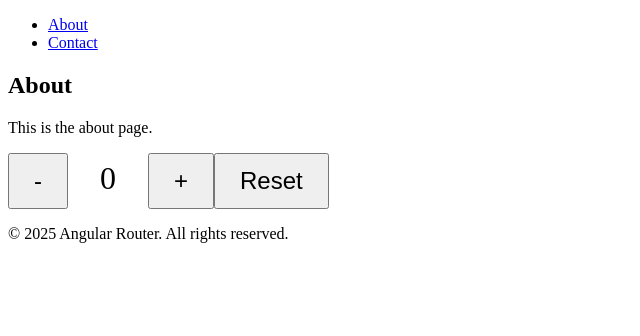
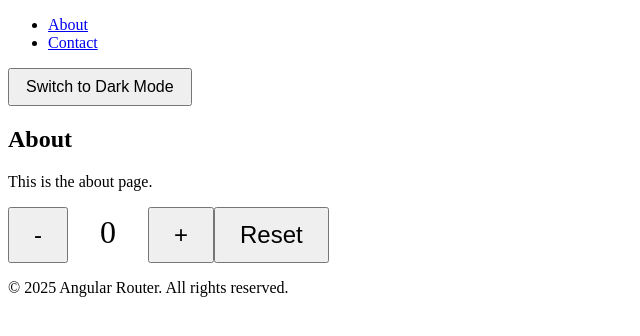
Before and after one commit to hoapham2k2/portfolio, an Angular app: page /about in a window 1280 px wide. Shown: the top 336 px of the page, without its empty margins (0-640 px from the left). Built offline with nearby package versions, Linux system fonts and the light colour scheme.

Commit message:
add theme toggle button
Co-authored-by: hoapham2k2 <20520995@gm.uit.edu.vn>

```diff
--- a/src/app/components/header/header.component.html
+++ b/src/app/components/header/header.component.html
@@ -5,5 +5,7 @@
         <a routerLink="/about" routerLinkActive="active">About</a></li>
       <li><a routerLink="/contact" routerLinkActive="active">Contact</a></li>
     </ul>
+
+    <app-theme-toggle/>
   </nav>
 </header>
--- a/src/app/components/header/header.component.ts
+++ b/src/app/components/header/header.component.ts
@@ -1,9 +1,10 @@
 import { Component } from '@angular/core';
 import { RouterLink, RouterLinkActive } from '@angular/router';
+import { ThemeToggleComponent } from '../theme-toggle/theme-toggle.component';
 
 @Component({
   selector: 'app-header',
-  imports: [RouterLink, RouterLinkActive],
+  imports: [RouterLink, RouterLinkActive, ThemeToggleComponent],
   templateUrl: './header.component.html',
   styleUrl: './header.component.css'
 })
--- /dev/null
+++ b/src/app/components/theme-toggle/theme-toggle.component.ts
@@ -0,0 +1,39 @@
+import { Component, Renderer2, OnInit } from '@angular/core';
+
+@Component({
+  selector: 'app-theme-toggle',
+  template: `
+    <button (click)="toggleTheme()">
+      Switch to {{ isDarkMode ? 'Light' : 'Dark' }} Mode
+    </button>
+  `,
+  styles: [`
+    button {
+      padding: 8px 16px;
+      font-size: 16px;
+      cursor: pointer;
+    }
+  `]
+})
+export class ThemeToggleComponent implements OnInit {
+  isDarkMode = false;
+
+  constructor(private renderer: Renderer2) { }
+
+  ngOnInit() {
+    const savedTheme = localStorage.getItem('theme');
+    this.isDarkMode = savedTheme === 'dark';
+    this.applyTheme();
+  }
+
+  toggleTheme() {
+    this.isDarkMode = !this.isDarkMode;
+    this.applyTheme();
+  }
+
+  private applyTheme() {
+    const themeClass = this.isDarkMode ? 'dark-theme' : '';
+    this.renderer.setAttribute(document.body, 'class', themeClass);
+    localStorage.setItem('theme', this.isDarkMode ? 'dark' : 'light');
+  }
+}
--- a/src/styles.css
+++ b/src/styles.css
@@ -1 +1,16 @@
 /* You can add global styles to this file, and also import other style files */
+:root {
+  --bg-color: #ffffff;
+  --text-color: #000000;
+}
+
+.dark-theme {
+  --bg-color: #000000;
+  --text-color: #ffffff;
+}
+
+body {
+  background-color: var(--bg-color);
+  color: var(--text-color);
+  transition: background-color 0.3s, color 0.3s;
+}
```
Also changed, not shown: 1 other file (tests, documents, lock files or other folders).
